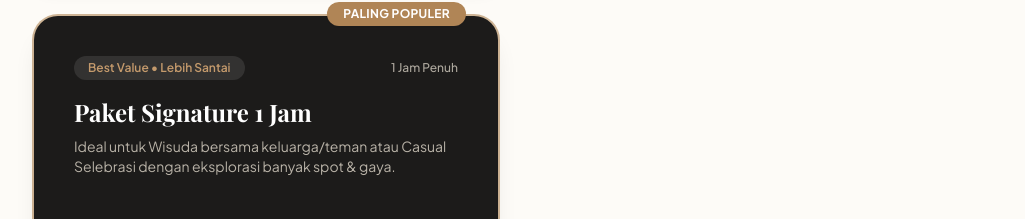
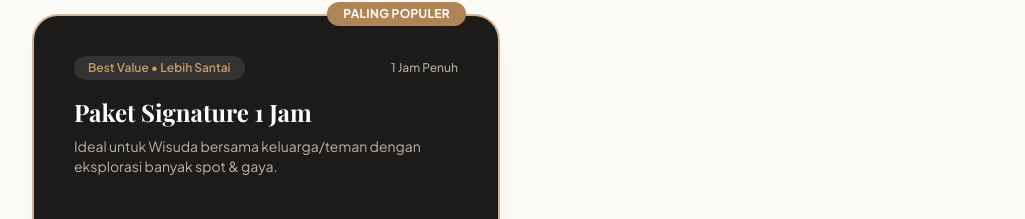
Before and after one commit to wendynugraha4-alt/Lensary.id-Pricelist, a plain HTML site: page index.html in a window 1280 px wide. Shown: the part 3045-3264 px from the top of the page, without its empty margins (126-1151 px from the left). Drawn offline with nearby package versions, Linux system fonts and the light colour scheme; a web font is replaced by a local one.

Commit message:
Update index.html

```diff
--- a/index.html
+++ b/index.html
@@ -377,7 +377,7 @@
     </a>
 </div>
 
-          <!-- PAKET 1: 30 Menit — Rp 400.000 -->
+          <!-- PAKET 1: 30 Menit — Rp 350.000 -->
           <div class="rounded-3xl bg-white border border-cream-200 p-8 sm:p-10 flex flex-col justify-between shadow-sm hover:shadow-md transition-shadow">
             <div>
               <div class="flex items-center justify-between gap-2 mb-4">
@@ -458,7 +458,7 @@
 
               <h3 class="font-serif text-2xl font-bold text-white">Paket Signature 1 Jam</h3>
               <p class="text-sm text-cream-200/75 mt-2">
-                Ideal untuk Wisuda bersama keluarga/teman atau Casual Selebrasi dengan eksplorasi banyak spot & gaya.
+                Ideal untuk Wisuda bersama keluarga/teman dengan eksplorasi banyak spot & gaya.
               </p>
 
               <div class="my-7 pb-7 border-b border-white/15">
```
